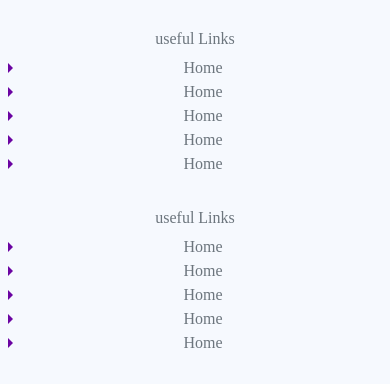
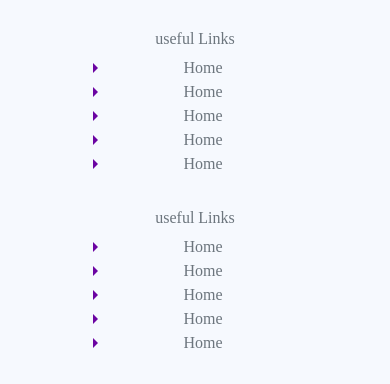
Before and after one commit to Abdo3297/Company, a plain HTML site: page index.html in a window 390 px wide. Shown: the part 9695-10079 px from the top of the page. Drawn offline with nearby package versions, Linux system fonts and the light colour scheme.

Commit message:
Update main.css

```diff
--- a/css/main.css
+++ b/css/main.css
@@ -225,5 +225,8 @@ section {
   footer {
     text-align:center;
   }
+  .footer-list li::before {
+    left:65px;
+  }
 }
 /*# sourceMappingURL=main.css.map */
```
